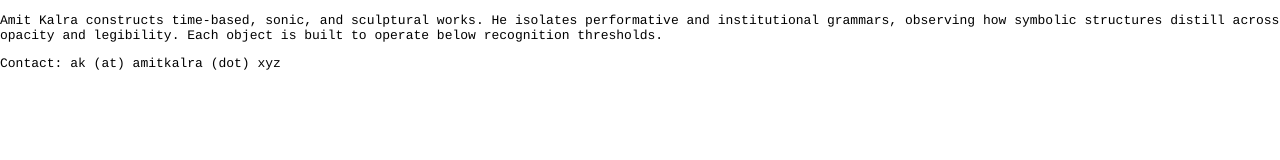
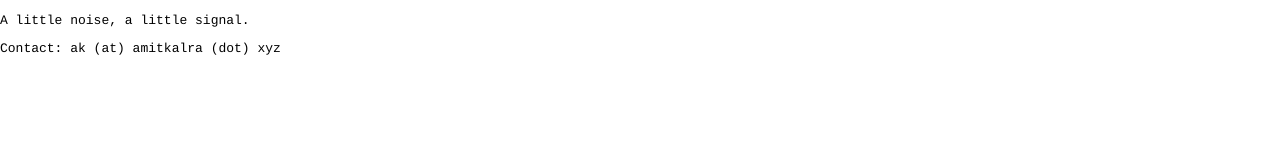
Before and after one commit to v9-archive/v9-archive.github.io, a plain HTML site: page index.html in a window 1280 px wide. Drawn offline with Linux system fonts and the light colour scheme.

Commit message:
Update index.html

```diff
--- a/index.html
+++ b/index.html
@@ -15,8 +15,8 @@
   </style>
 </head>
 <body>
-<p>Amit Kalra constructs time-based, sonic, and sculptural works. He isolates performative and institutional grammars, observing how symbolic structures distill across opacity and  legibility. Each object is built to operate below recognition thresholds.
-
+<p>
+A little noise, a little signal.
 </p>
 <p>Contact: ak (at) amitkalra (dot) xyz</p>
 </body>
```
